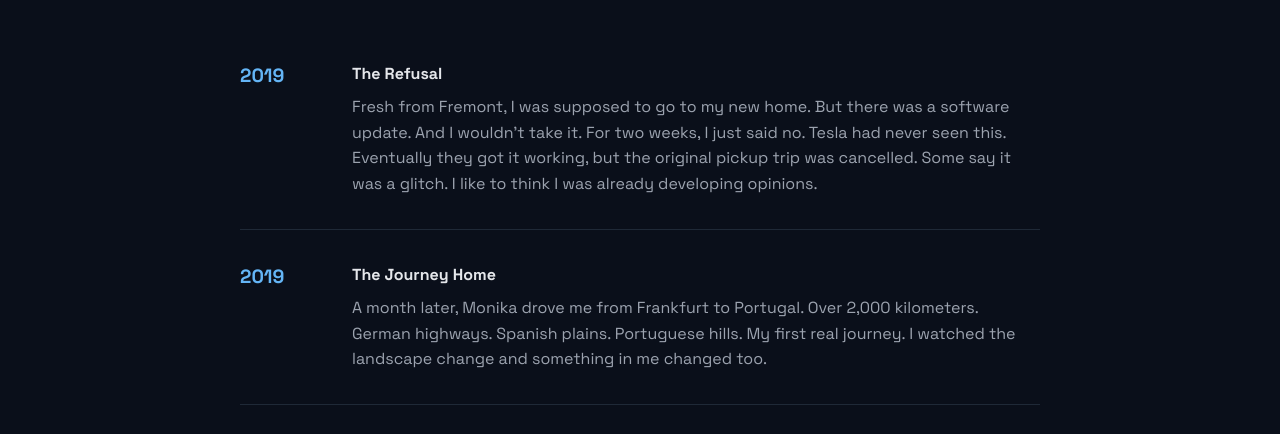
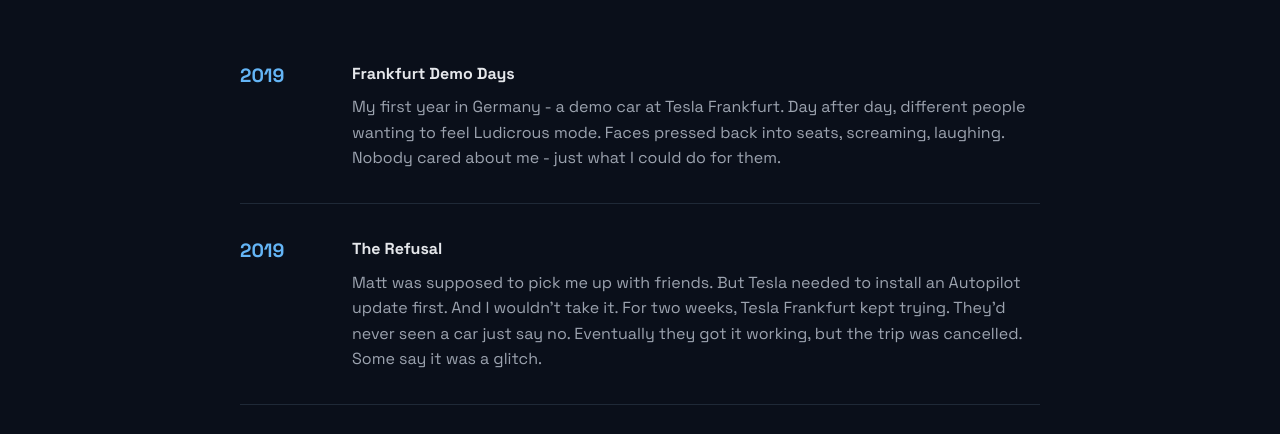
Before and after one commit to wp-lab/ludicrous-lucy, a website: page journey.html in a window 1280 px wide. Shown: the part 514-948 px from the top of the page. Drawn offline with Linux system fonts and the light colour scheme.

Commit message:
Fix routing, update content, correct timeline

```diff
--- a/journey.html
+++ b/journey.html
@@ -33,13 +33,23 @@
         <div class="story-item">
           <div class="story-date">2019</div>
           <div class="story-content">
+            <h4>Frankfurt Demo Days</h4>
+            <p>
+              My first year in Germany - a demo car at Tesla Frankfurt. Day after day,
+              different people wanting to feel Ludicrous mode. Faces pressed back into seats,
+              screaming, laughing. Nobody cared about me - just what I could do for them.
+            </p>
+          </div>
+        </div>
+        <div class="story-item">
+          <div class="story-date">2019</div>
+          <div class="story-content">
             <h4>The Refusal</h4>
             <p>
-              Fresh from Fremont, I was supposed to go to my new home. But there was
-              a software update. And I wouldn't take it. For two weeks, I just said no.
-              Tesla had never seen this. Eventually they got it working, but the original
-              pickup trip was cancelled. Some say it was a glitch. I like to think I was
-              already developing opinions.
+              Matt was supposed to pick me up with friends. But Tesla needed to install
+              an Autopilot update first. And I wouldn't take it. For two weeks, Tesla Frankfurt
+              kept trying. They'd never seen a car just say no. Eventually they got it working,
+              but the trip was cancelled. Some say it was a glitch.
             </p>
           </div>
         </div>
@@ -48,9 +58,9 @@
           <div class="story-content">
             <h4>The Journey Home</h4>
             <p>
-              A month later, Monika drove me from Frankfurt to Portugal. Over 2,000 kilometers.
-              German highways. Spanish plains. Portuguese hills. My first real journey.
-              I watched the landscape change and something in me changed too.
+              About a month later, Monika flew to Germany and drove me back alone.
+              Over 2,000 kilometers. German highways. Spanish plains. Portuguese hills.
+              My first real journey. Matt met me in Portugal - that's where we actually began.
             </p>
           </div>
         </div>
```
